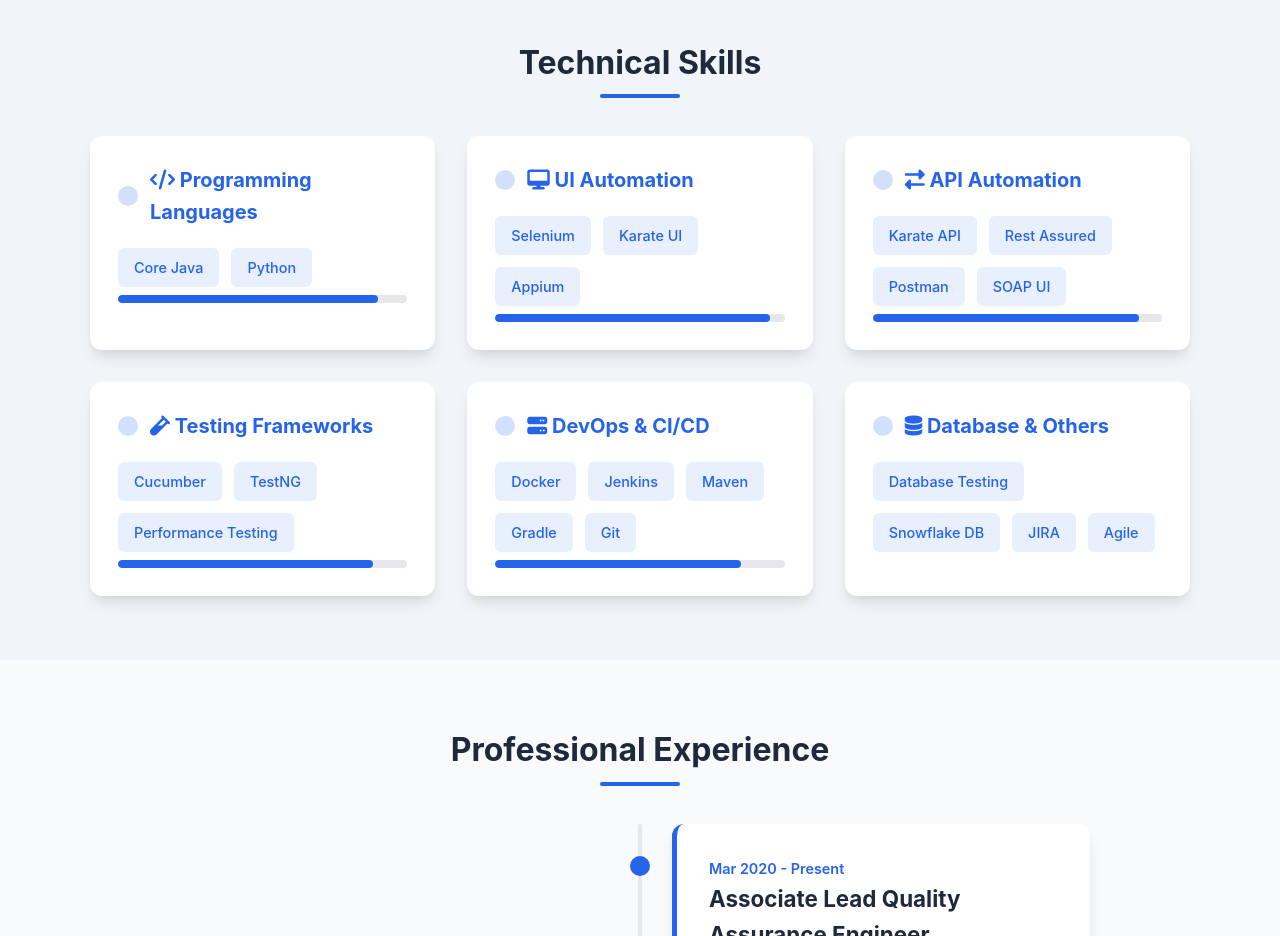
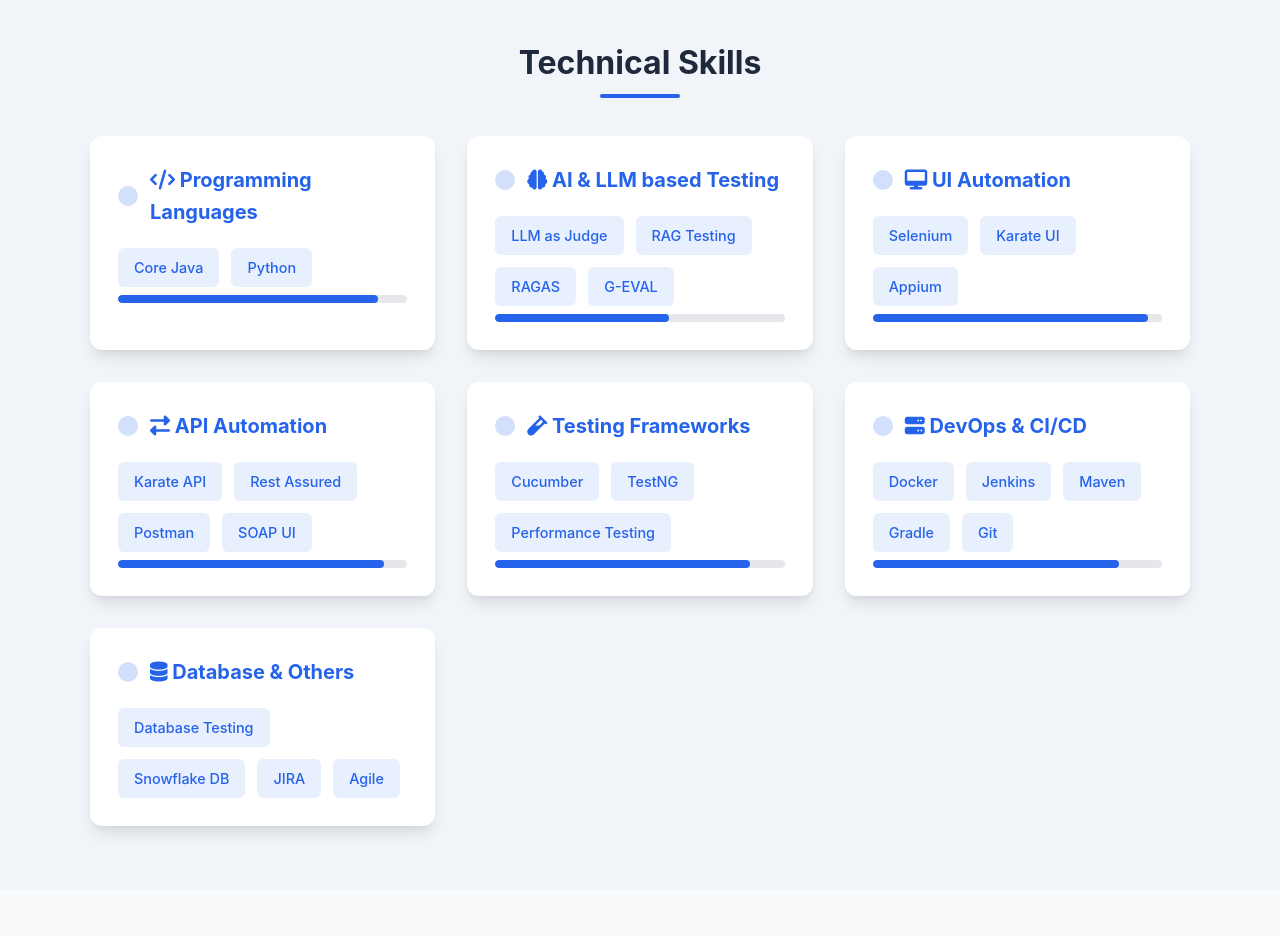
Before and after one commit to param-resume/param-resume.github.io, a plain HTML site: page index.html in a window 1280 px wide. Shown: the part 1040-1976 px from the top of the page. Drawn offline with Linux system fonts and the light colour scheme.

Commit message:
Update index.html

```diff
--- a/index.html
+++ b/index.html
@@ -955,7 +955,20 @@
                         </div>
                     </div>
                 </div>
-
+            <div class="skill-category">
+                    <h3><i class="fas fa-brain"></i> AI & LLM based Testing</h3>
+                    <div class="skill-list">
+                        <span class="skill-tag">LLM as Judge</span>
+                        <span class="skill-tag">RAG Testing</span>
+                        <span class="skill-tag">RAGAS</span>
+                        <span class="skill-tag">G-EVAL</span>
+                    </div>
+                    <div class="progress-container">
+                        <div class="progress-bar">
+                            <div class="progress" style="width: 60%"></div>
+                        </div>
+                    </div>
+                </div>
                 <div class="skill-category">
                     <h3><i class="fas fa-desktop"></i> UI Automation</h3>
                     <div class="skill-list">
```
